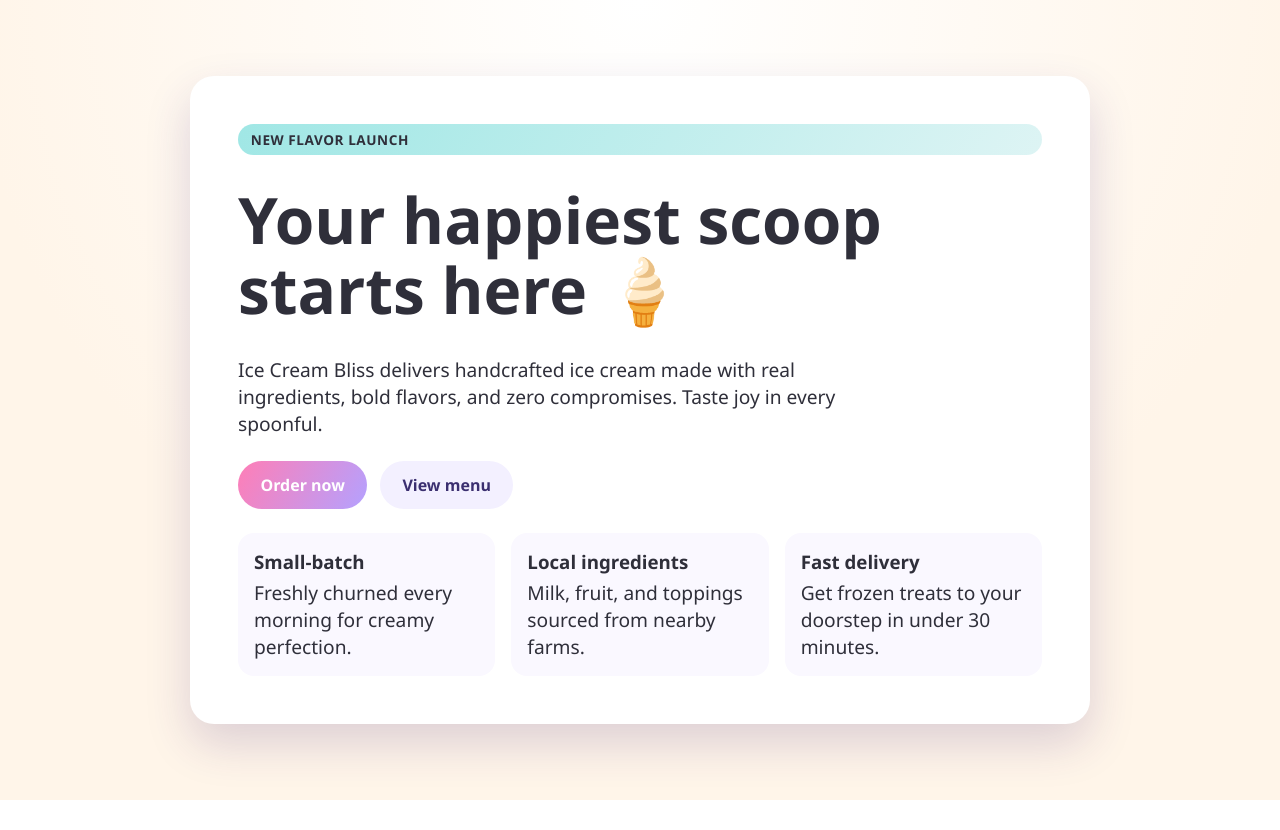
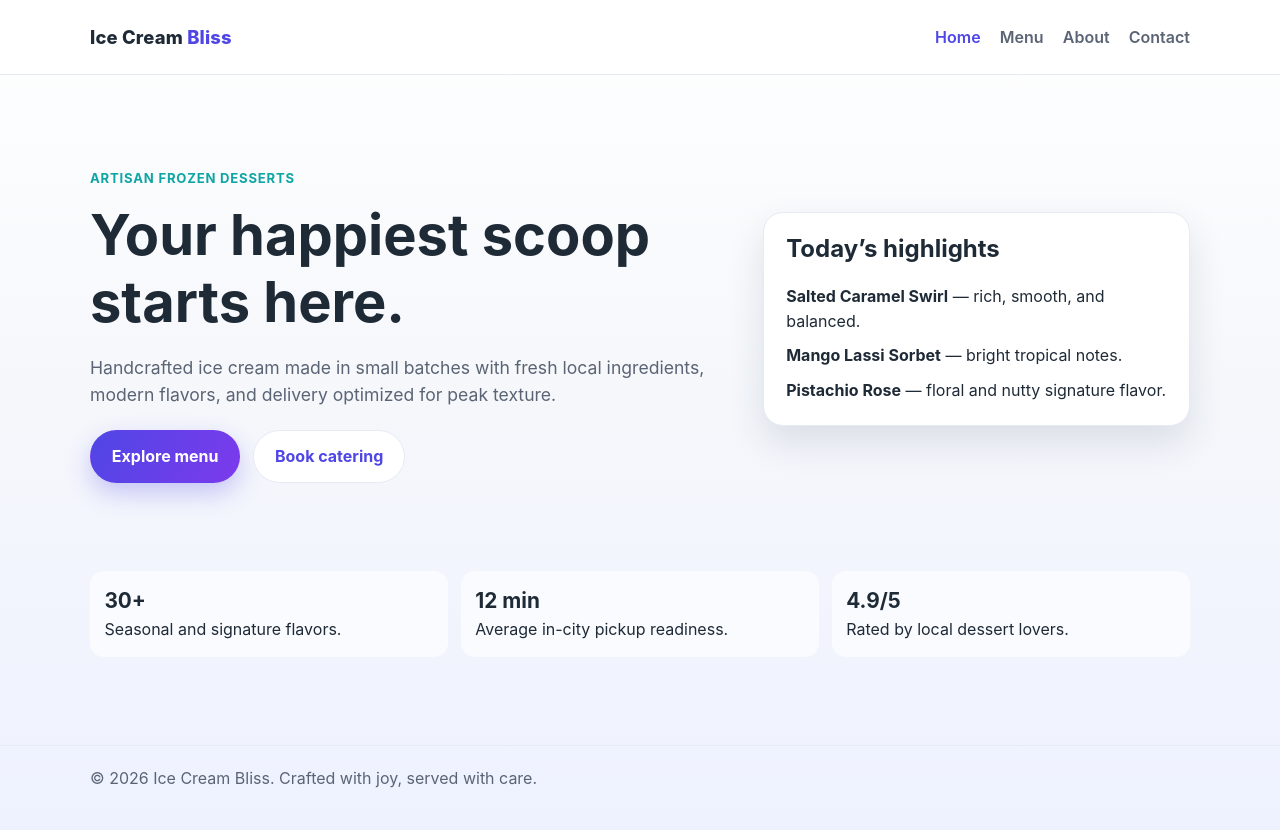
Before and after one commit to rachit-zip/moong-dal, a plain HTML site: page index.html in a window 1280 px wide. Before the commit the page ends 800 px from the top, so only its background shows below. Drawn offline with Linux system fonts and the light colour scheme.

Commit message:
Expand site into professional multi-page experience

```diff
--- a/index.html
+++ b/index.html
@@ -3,138 +3,69 @@
   <head>
     <meta charset="UTF-8" />
     <meta name="viewport" content="width=device-width, initial-scale=1.0" />
-    <title>Ice Cream Bliss</title>
-    <style>
-      :root {
-        --pink: #ff7eb6;
-        --cream: #fff5e9;
-        --mint: #a0e7e5;
-        --purple: #b4a1ff;
-        --text: #2f2f3a;
-      }
-
-      * {
-        box-sizing: border-box;
-      }
-
-      body {
-        margin: 0;
-        font-family: "Segoe UI", Tahoma, Geneva, Verdana, sans-serif;
-        color: var(--text);
-        background: radial-gradient(circle at top, #ffffff 0%, var(--cream) 65%);
-      }
-
-      .hero {
-        min-height: 100vh;
-        display: grid;
-        place-items: center;
-        padding: 2rem;
-      }
-
-      .card {
-        width: min(900px, 100%);
-        background: white;
-        border-radius: 24px;
-        padding: clamp(1.5rem, 4vw, 3rem);
-        box-shadow: 0 20px 45px rgba(67, 41, 123, 0.18);
-        display: grid;
-        gap: 1.5rem;
-      }
-
-      .pill {
-        display: inline-block;
-        padding: 0.35rem 0.8rem;
-        border-radius: 999px;
-        background: linear-gradient(120deg, var(--mint), #ddf4f4);
-        font-size: 0.85rem;
-        font-weight: 700;
-        letter-spacing: 0.04em;
-        text-transform: uppercase;
-      }
-
-      h1 {
-        margin: 0.4rem 0;
-        font-size: clamp(2rem, 6vw, 4rem);
-        line-height: 1.1;
-      }
-
-      p {
-        margin: 0;
-        font-size: clamp(1rem, 2.5vw, 1.2rem);
-        max-width: 60ch;
-      }
-
-      .actions {
-        display: flex;
-        flex-wrap: wrap;
-        gap: 0.8rem;
-      }
-
-      .button {
-        border: none;
-        border-radius: 999px;
-        padding: 0.8rem 1.4rem;
-        font-size: 1rem;
-        font-weight: 700;
-        cursor: pointer;
-        text-decoration: none;
-      }
-
-      .button-primary {
-        background: linear-gradient(120deg, var(--pink), var(--purple));
-        color: white;
-      }
-
-      .button-secondary {
-        background: #f3f0ff;
-        color: #3b2f70;
-      }
-
-      .features {
-        display: grid;
-        grid-template-columns: repeat(auto-fit, minmax(180px, 1fr));
-        gap: 1rem;
-      }
-
-      .feature {
-        background: #faf8ff;
-        border-radius: 16px;
-        padding: 1rem;
-      }
-
-      .feature h3 {
-        margin: 0 0 0.3rem;
-      }
-    </style>
+    <title>Ice Cream Bliss | Premium Scoop Experience</title>
+    <link rel="stylesheet" href="styles.css" />
   </head>
   <body>
-    <main class="hero">
-      <section class="card">
-        <span class="pill">New flavor launch</span>
-        <h1>Your happiest scoop starts here 🍦</h1>
-        <p>
-          Ice Cream Bliss delivers handcrafted ice cream made with real ingredients,
-          bold flavors, and zero compromises. Taste joy in every spoonful.
-        </p>
-        <div class="actions">
-          <a class="button button-primary" href="#">Order now</a>
-          <a class="button button-secondary" href="#">View menu</a>
+    <header class="site-header">
+      <div class="container nav">
+        <a class="brand" href="index.html">Ice Cream <span>Bliss</span></a>
+        <ul class="nav-links">
+          <li><a class="active" href="index.html">Home</a></li>
+          <li><a href="menu.html">Menu</a></li>
+          <li><a href="about.html">About</a></li>
+          <li><a href="contact.html">Contact</a></li>
+        </ul>
+      </div>
+    </header>
+
+    <main>
+      <section class="hero">
+        <div class="container hero-grid">
+          <div>
+            <p class="kicker">Artisan frozen desserts</p>
+            <h1>Your happiest scoop starts here.</h1>
+            <p class="lead">
+              Handcrafted ice cream made in small batches with fresh local ingredients,
+              modern flavors, and delivery optimized for peak texture.
+            </p>
+            <div class="actions">
+              <a class="btn btn-primary" href="menu.html">Explore menu</a>
+              <a class="btn btn-secondary" href="contact.html">Book catering</a>
+            </div>
+          </div>
+
+          <aside class="panel">
+            <h2>Today’s highlights</h2>
+            <ul class="contact-list">
+              <li><strong>Salted Caramel Swirl</strong> — rich, smooth, and balanced.</li>
+              <li><strong>Mango Lassi Sorbet</strong> — bright tropical notes.</li>
+              <li><strong>Pistachio Rose</strong> — floral and nutty signature flavor.</li>
+            </ul>
+          </aside>
         </div>
-        <div class="features">
-          <article class="feature">
-            <h3>Small-batch</h3>
-            <p>Freshly churned every morning for creamy perfection.</p>
+      </section>
+
+      <section class="section">
+        <div class="container stats">
+          <article class="stat">
+            <strong>30+</strong>
+            Seasonal and signature flavors.
           </article>
-          <article class="feature">
-            <h3>Local ingredients</h3>
-            <p>Milk, fruit, and toppings sourced from nearby farms.</p>
+          <article class="stat">
+            <strong>12 min</strong>
+            Average in-city pickup readiness.
           </article>
-          <article class="feature">
-            <h3>Fast delivery</h3>
-            <p>Get frozen treats to your doorstep in under 30 minutes.</p>
+          <article class="stat">
+            <strong>4.9/5</strong>
+            Rated by local dessert lovers.
           </article>
         </div>
       </section>
     </main>
+
+    <footer class="footer">
+      <div class="container">© 2026 Ice Cream Bliss. Crafted with joy, served with care.</div>
+    </footer>
   </body>
 </html>
--- /dev/null
+++ b/styles.css
@@ -0,0 +1,233 @@
+:root {
+  --bg: #f5f7fb;
+  --surface: #ffffff;
+  --surface-soft: #f9fbff;
+  --text: #1f2a37;
+  --muted: #5b6474;
+  --primary: #4f46e5;
+  --primary-dark: #3b35b6;
+  --accent: #0ea5a4;
+  --border: #e5eaf3;
+  --shadow: 0 16px 36px rgba(35, 46, 76, 0.12);
+}
+
+* {
+  box-sizing: border-box;
+}
+
+html,
+body {
+  margin: 0;
+  padding: 0;
+}
+
+body {
+  font-family: Inter, "Segoe UI", Roboto, Helvetica, Arial, sans-serif;
+  color: var(--text);
+  background: linear-gradient(180deg, #ffffff 0%, var(--bg) 48%, #eef2ff 100%);
+  line-height: 1.55;
+}
+
+a {
+  color: inherit;
+}
+
+.container {
+  width: min(1100px, 92%);
+  margin: 0 auto;
+}
+
+.site-header {
+  position: sticky;
+  top: 0;
+  z-index: 10;
+  backdrop-filter: blur(8px);
+  background: rgba(255, 255, 255, 0.85);
+  border-bottom: 1px solid var(--border);
+}
+
+.nav {
+  display: flex;
+  align-items: center;
+  justify-content: space-between;
+  min-height: 74px;
+}
+
+.brand {
+  font-weight: 800;
+  font-size: 1.15rem;
+  text-decoration: none;
+  letter-spacing: 0.01em;
+}
+
+.brand span {
+  color: var(--primary);
+}
+
+.nav-links {
+  list-style: none;
+  display: flex;
+  gap: 1.2rem;
+  padding: 0;
+  margin: 0;
+}
+
+.nav-links a {
+  text-decoration: none;
+  color: var(--muted);
+  font-weight: 600;
+}
+
+.nav-links a:hover,
+.nav-links a.active {
+  color: var(--primary);
+}
+
+.btn {
+  display: inline-block;
+  border-radius: 999px;
+  text-decoration: none;
+  font-weight: 700;
+  padding: 0.8rem 1.3rem;
+  border: 1px solid transparent;
+}
+
+.btn-primary {
+  background: linear-gradient(120deg, var(--primary), #7c3aed);
+  color: #fff;
+  box-shadow: 0 10px 24px rgba(79, 70, 229, 0.28);
+}
+
+.btn-primary:hover {
+  background: linear-gradient(120deg, var(--primary-dark), #5b21b6);
+}
+
+.btn-secondary {
+  background: #fff;
+  color: var(--primary);
+  border-color: var(--border);
+}
+
+.hero {
+  padding: 5rem 0 3rem;
+}
+
+.hero-grid {
+  display: grid;
+  grid-template-columns: 1.2fr 0.8fr;
+  gap: 2rem;
+  align-items: center;
+}
+
+.kicker {
+  color: var(--accent);
+  text-transform: uppercase;
+  font-weight: 700;
+  letter-spacing: 0.06em;
+  font-size: 0.82rem;
+}
+
+h1,
+h2,
+h3 {
+  margin-top: 0;
+  line-height: 1.2;
+}
+
+h1 {
+  font-size: clamp(2rem, 6vw, 3.5rem);
+  margin-bottom: 0.9rem;
+}
+
+.lead {
+  color: var(--muted);
+  font-size: 1.1rem;
+  max-width: 58ch;
+}
+
+.actions {
+  display: flex;
+  gap: 0.8rem;
+  flex-wrap: wrap;
+  margin-top: 1.4rem;
+}
+
+.panel {
+  background: var(--surface);
+  border-radius: 20px;
+  box-shadow: var(--shadow);
+  border: 1px solid var(--border);
+  padding: 1.4rem;
+}
+
+.stats {
+  display: grid;
+  grid-template-columns: repeat(3, 1fr);
+  gap: 0.8rem;
+}
+
+.stat {
+  background: var(--surface-soft);
+  border-radius: 14px;
+  padding: 0.9rem;
+}
+
+.stat strong {
+  display: block;
+  font-size: 1.3rem;
+}
+
+.section {
+  padding: 2.5rem 0;
+}
+
+.cards {
+  display: grid;
+  grid-template-columns: repeat(auto-fit, minmax(220px, 1fr));
+  gap: 1rem;
+}
+
+.card {
+  background: var(--surface);
+  border-radius: 16px;
+  padding: 1.2rem;
+  border: 1px solid var(--border);
+}
+
+.price {
+  font-size: 1.4rem;
+  font-weight: 800;
+  color: var(--primary);
+}
+
+.footer {
+  margin-top: 3rem;
+  border-top: 1px solid var(--border);
+  padding: 1.3rem 0 2.4rem;
+  color: var(--muted);
+}
+
+.contact-list {
+  list-style: none;
+  padding: 0;
+  margin: 0;
+  display: grid;
+  gap: 0.6rem;
+}
+
+@media (max-width: 820px) {
+  .nav {
+    flex-direction: column;
+    justify-content: center;
+    padding: 0.8rem 0;
+    gap: 0.7rem;
+  }
+
+  .hero-grid {
+    grid-template-columns: 1fr;
+  }
+
+  .stats {
+    grid-template-columns: 1fr;
+  }
+}
```
Also changed, not shown: about.html (added, +44 -0 lines), contact.html (added, +51 -0 lines), menu.html (added, +57 -0 lines).
